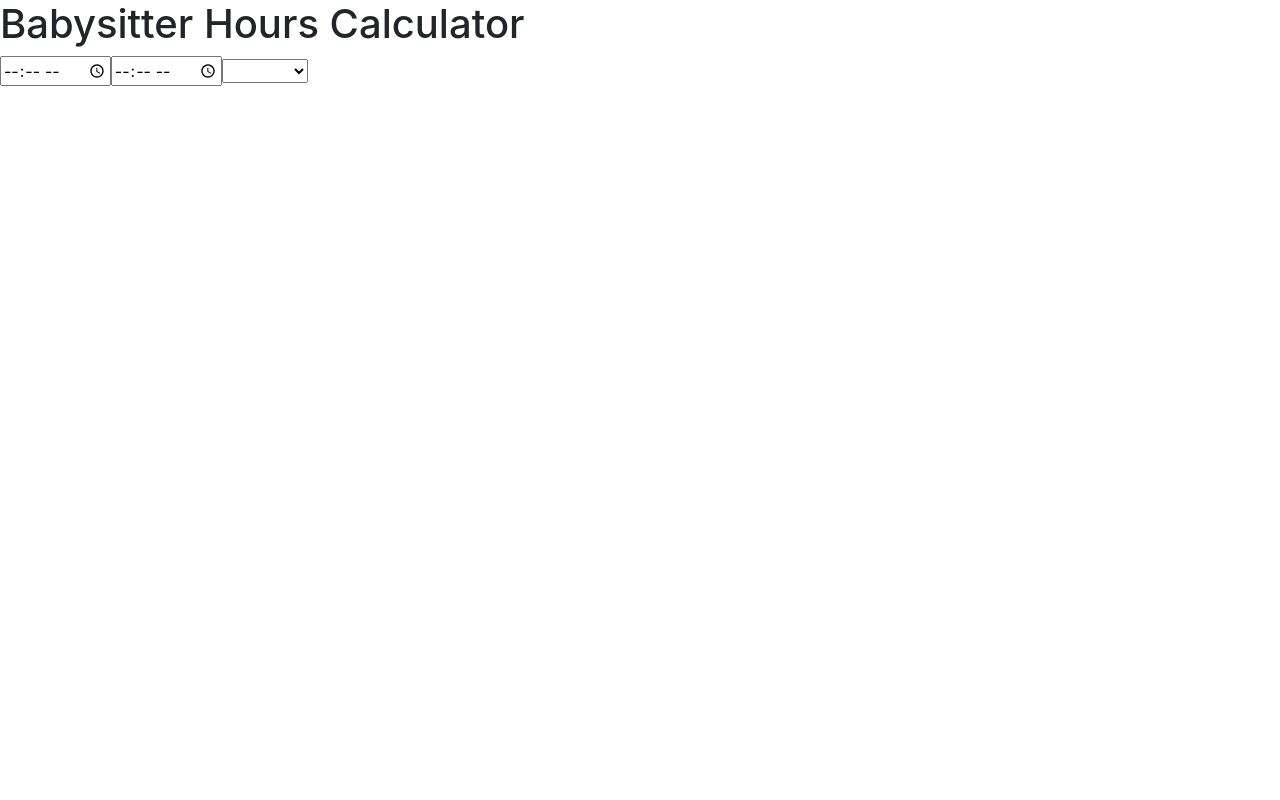
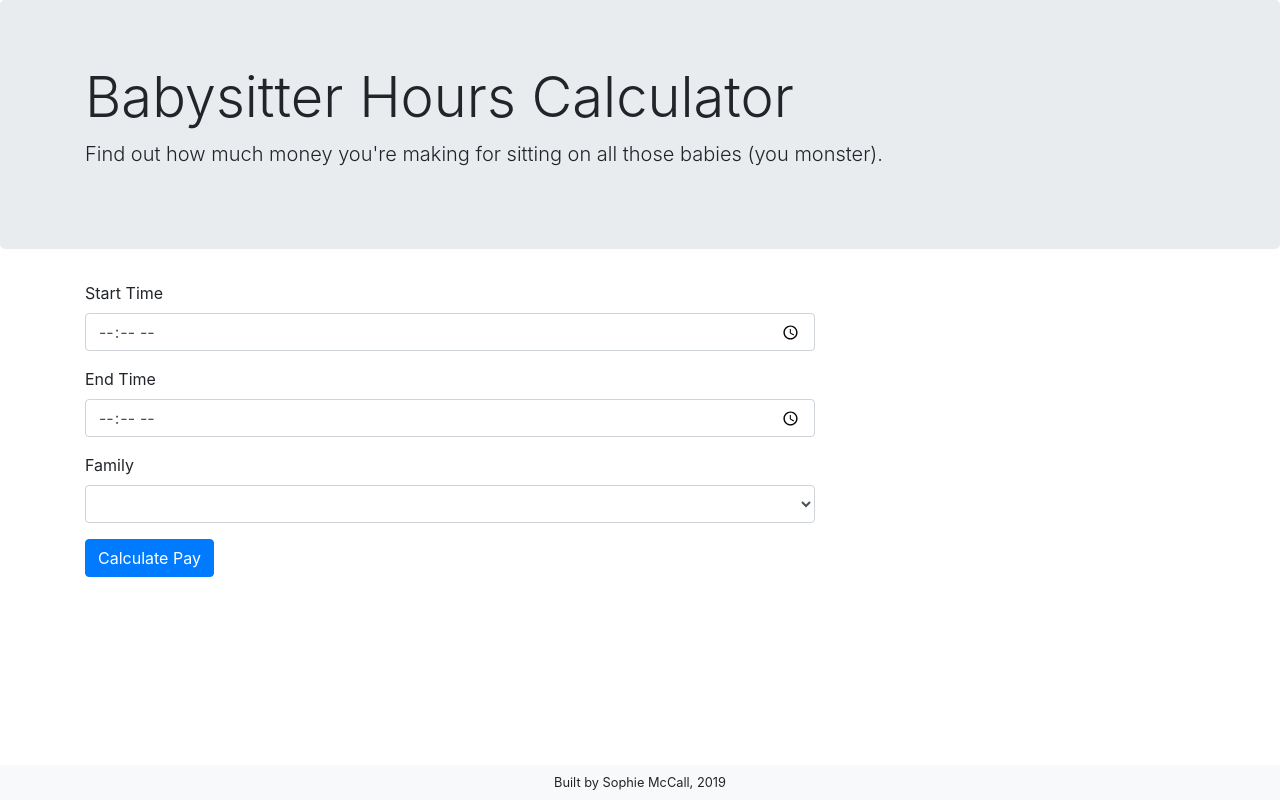
Before and after one commit to eileenmccall/babysitter-app, an Angular app in the folder ui/: page / in a window 1280 px wide. Built offline with nearby package versions, Linux system fonts and the light colour scheme.

Commit message:
Installed bootstrap, added some basic styling, added button and labels to form

```diff
--- a/ui/src/app/app.component.html
+++ b/ui/src/app/app.component.html
@@ -1 +1,18 @@
-<app-hours-calculator></app-hours-calculator>
+<div class="jumbotron">
+  <div class="container">
+    <h1 class="display-4">Babysitter Hours Calculator</h1>
+    <p class="lead">Find out how much money you're making for sitting on all those babies (you monster).</p>
+  </div>
+</div>
+<div class="container">
+  <div class="row">
+    <div class="col-8">
+      <app-hours-calculator></app-hours-calculator>
+    </div>
+  </div>
+</div>
+<nav class="navbar fixed-bottom navbar-light bg-light">
+  <div class="container justify-content-center">
+    <small>Built by Sophie McCall, 2019</small>
+  </div>
+</nav>
--- a/ui/src/app/hours-calculator/hours-calculator.component.html
+++ b/ui/src/app/hours-calculator/hours-calculator.component.html
@@ -1,10 +1,21 @@
-<h1>Babysitter Hours Calculator</h1>
-<form [formGroup]="form">
-  <input id="startTime" type="time" formControlName="startTime">
-  <input id="endTime" type="time" formControlName="endTime">
-  <select id="family" formControlName="family">
-    <option value="family1">Family 1</option>
-    <option value="family2">Family 2</option>
-    <option value="family3">Family 3</option>
-  </select>
+<form [formGroup]="form" (ngSubmit)="submit()">
+  <div class="form-group">
+    <label for="startTime">Start Time</label>
+    <input class="form-control" id="startTime" type="time" formControlName="startTime">
+  </div>
+
+  <div class="form-group">
+    <label for="endTime">End Time</label>
+    <input class="form-control" id="endTime" type="time" formControlName="endTime">
+  </div >
+
+  <div class="form-group">
+    <label for="family">Family</label>
+    <select class="form-control" id="family" formControlName="family">
+      <option value="family1">Family 1</option>
+      <option value="family2">Family 2</option>
+      <option value="family3">Family 3</option>
+    </select>
+  </div>
+  <button class="btn btn-primary" type="submit">Calculate Pay</button>
 </form>
```
Also changed, not shown: 1 other file (tests, documents, lock files or other folders).
